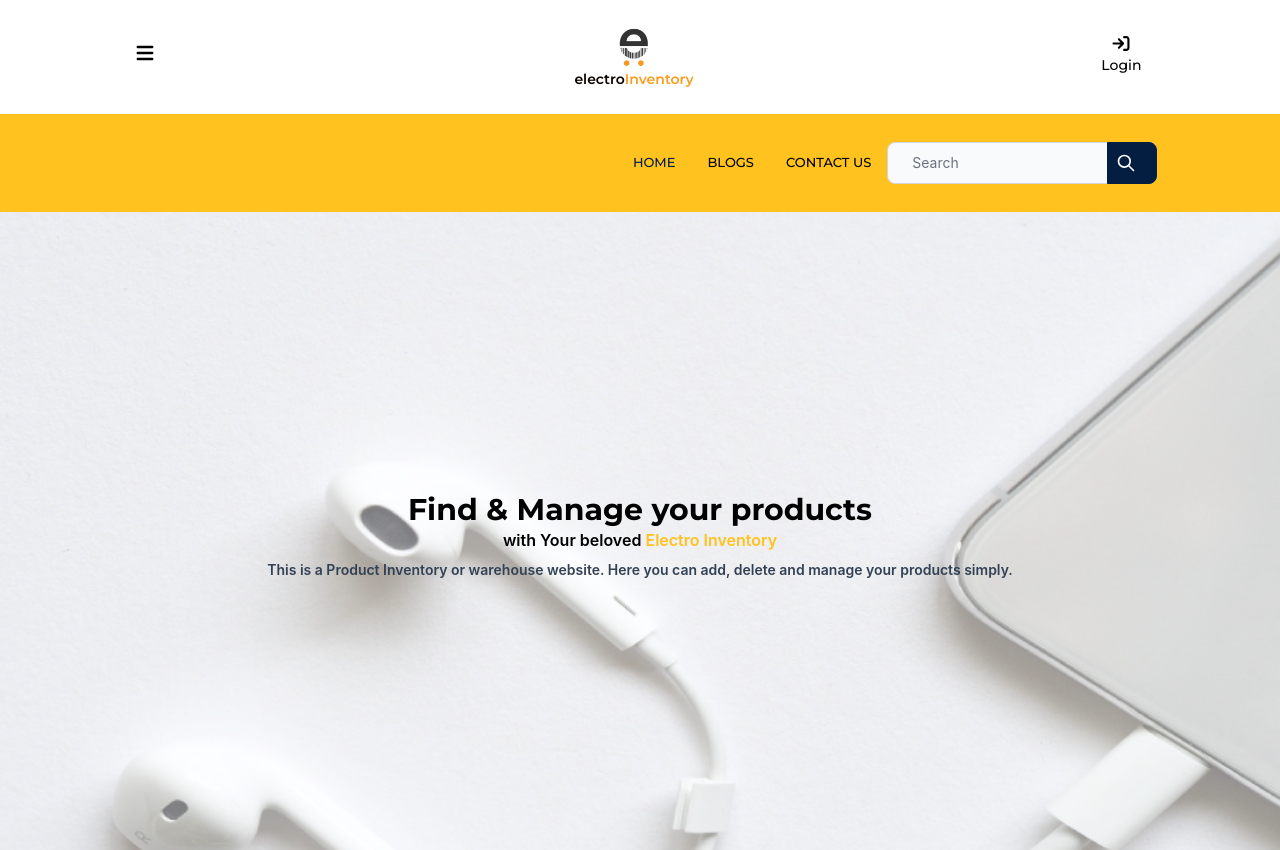
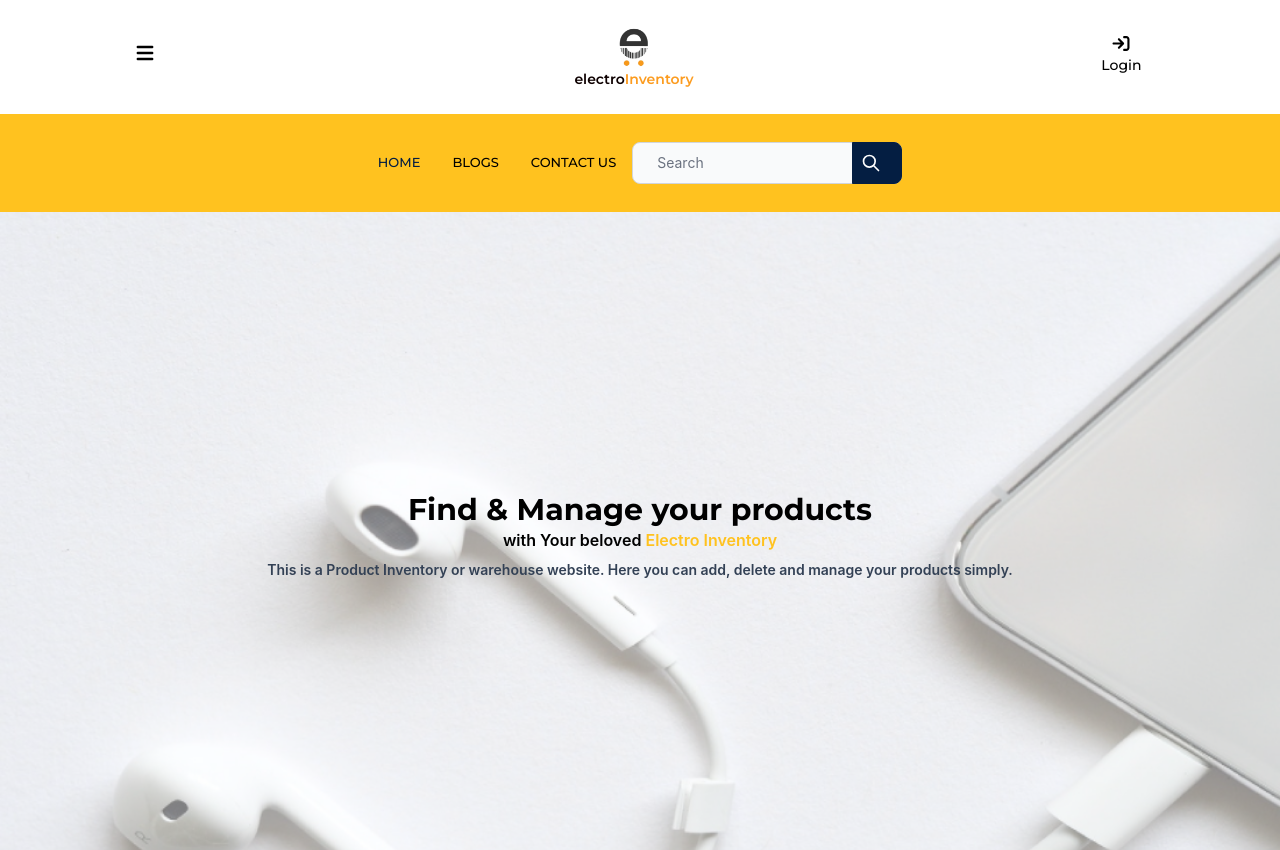
Before and after one commit to amiribnjaman/electroenventory-website-client-a11, a React (Create React App) app: page / in a window 1280 px wide. Shown: the top 850 px of the page. Built offline with nearby package versions, Linux system fonts and the light colour scheme; no server answers.

Commit message:
Site alomst done

```diff
--- a/src/components/Home/InventorySpecificItemDetails/InventorySpecificItemDetails.js
+++ b/src/components/Home/InventorySpecificItemDetails/InventorySpecificItemDetails.js
@@ -105,7 +105,7 @@ const InventorySpecificItemDetails = () => {
                     <div>
                         <form
                             onSubmit={handleRestockForm}
-                            className='md:relative md:border-l mt-8 md:mt-4 md:border-gray-200'>
+                            className='md:relative md:border-l mt-6 md:mt-4 md:border-gray-200'>
                             <div className='ml-5'>
                                 <div className="mb-6">
                                     <h4 className='text-lg font-semibold mb-2'>Restock</h4>
--- a/src/components/Shared/NavBar/MainNavBar/MainNavBar.js
+++ b/src/components/Shared/NavBar/MainNavBar/MainNavBar.js
@@ -11,7 +11,7 @@ const MainNavBar = () => {
     return (
         <div className='bg-[#FFC21F] py-3 mt-4'>
             <nav className="w-10/12 mx-auto border-gray-200 px-2 py-4 sm:px-4 rounded">
-                <div className="container flex flex-wrap justify-center md:mr-6 items-center ml-auto">
+                <div className="container flex flex-wrap justify-end md:mr-6 items-center ml-auto">
                     <button
                         onClick={() => setShowMobileMenu(!showMobileMenu)}
                         data-collapse-toggle="mobile-menu" type="button" className="inline-flex items-center p-2 ml-3 text-sm text-gray-100 rounded-lg md:hidden hover:bg-[#f4c030] focus:outline-none  " aria-controls="mobile-menu" aria-expanded="false">
@@ -19,7 +19,7 @@ const MainNavBar = () => {
                         <svg className="w-6 h-6" fill="currentColor" viewBox="0 0 20 20" xmlns="http://www.w3.org/2000/svg"><path fillRule="evenodd" d="M3 5a1 1 0 011-1h12a1 1 0 110 2H4a1 1 0 01-1-1zM3 10a1 1 0 011-1h12a1 1 0 110 2H4a1 1 0 01-1-1zM3 15a1 1 0 011-1h12a1 1 0 110 2H4a1 1 0 01-1-1z" clipRule="evenodd"></path></svg>
                         <svg className="hidden w-6 h-6" fill="currentColor" viewBox="0 0 20 20" xmlns="http://www.w3.org/2000/svg"><path fillRule="evenodd" d="M4.293 4.293a1 1 0 011.414 0L10 8.586l4.293-4.293a1 1 0 111.414 1.414L11.414 10l4.293 4.293a1 1 0 01-1.414 1.414L10 11.414l-4.293 4.293a1 1 0 01-1.414-1.414L8.586 10 4.293 5.707a1 1 0 010-1.414z" clipRule="evenodd"></path></svg>
                     </button>
-                    <div className={`${showMobileMenu ? 'block' : 'hidden'} w-full items-center justify-end md:flex md:w-auto" id="mobile-menu`}>
+                    <div className={`${showMobileMenu ? 'block' : 'hidden'} w-full items-center justify-center md:flex md:w-auto" id="mobile-menu`}>
                         <div>
                             <ul className="flex flex-col mt-4 md:flex-row items-center md:space-x-8 md:mt-0 md:text-[13px] md:font-medium uppercase">
                                 <li>
```
